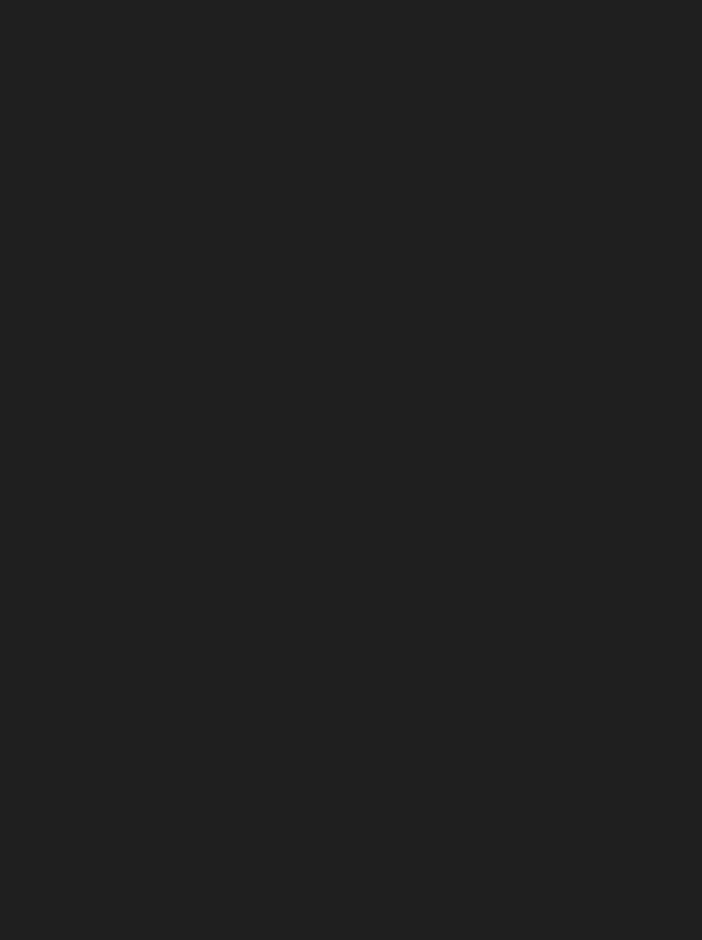
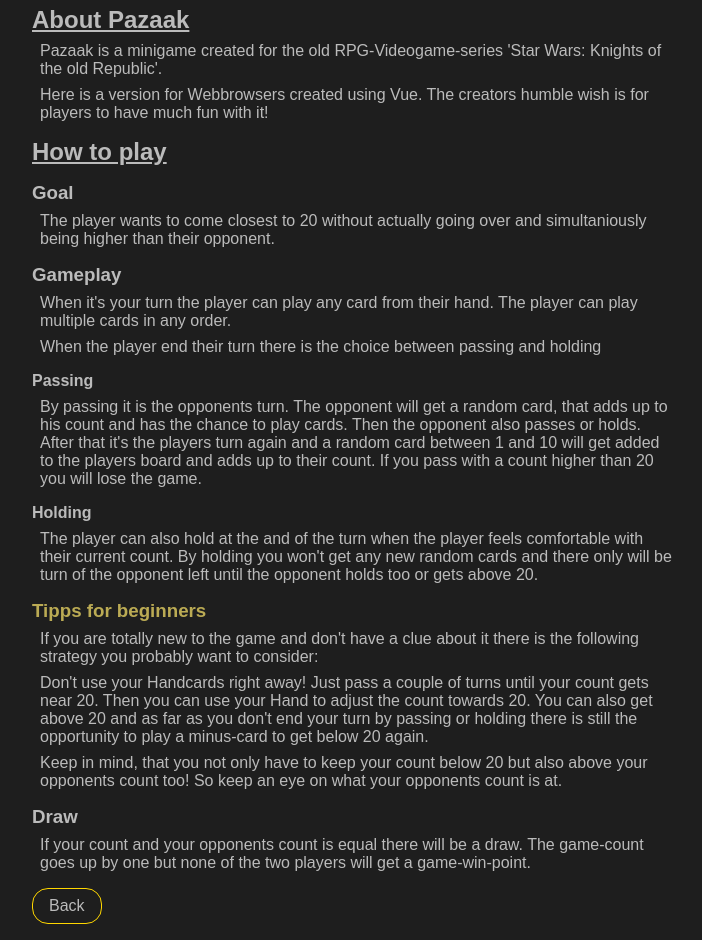
Before and after one commit to eMonk42/pazaak, a Vue app: page /about in a window 1280 px wide. Shown: the part 100-1040 px from the top of the page, without its empty margins (288-990 px from the left). Before the commit the page ends 800 px from the top, so only its background shows below. Built offline with nearby package versions, Linux system fonts and the light colour scheme.

Commit message:
about-page added

```diff
--- a/src/router/index.ts
+++ b/src/router/index.ts
@@ -1,6 +1,7 @@
 import Vue from "vue";
 import VueRouter, { RouteConfig } from "vue-router";
-import Home from "../views/Home.vue";
+import Home from "@/views/Home.vue";
+import About from "@/views/About.vue";
 
 Vue.use(VueRouter);
 
@@ -8,19 +9,19 @@
   {
     path: "/",
     name: "Home",
-    component: Home,
+    component: Home
   },
-  // {
-  //   path: "/playground",
-  //   name: "TransitionPlayground",
-  //   component: TransitionPlayground
-  // }
+  {
+    path: "/about",
+    name: "HowToPLay",
+    component: About
+  }
 ];
 
 const router = new VueRouter({
   mode: "history",
   base: process.env.BASE_URL,
-  routes,
+  routes
 });
 
 export default router;
--- /dev/null
+++ b/src/views/About.vue
@@ -0,0 +1,120 @@
+<template lang="">
+  <div id="about-wrapper">
+    <h1>Welcome! Here are some basic infos about the game</h1>
+    <div class="main-text-wrapper">
+      <h2>About Pazaak</h2>
+      <p>
+        Pazaak is a minigame created for the old RPG-Videogame-series 'Star
+        Wars: Knights of the old Republic'.
+      </p>
+      <p>
+        Here is a version for Webbrowsers created using Vue. The creators humble
+        wish is for players to have much fun with it!
+      </p>
+      <h2>How to play</h2>
+      <h3>Goal</h3>
+      <p>
+        The player wants to come closest to 20 without actually going over and
+        simultaniously being higher than their opponent.
+      </p>
+      <h3>Gameplay</h3>
+      <p>
+        When it's your turn the player can play any card from their hand. The
+        player can play multiple cards in any order.
+      </p>
+      <p>
+        When the player end their turn there is the choice between passing and
+        holding
+      </p>
+      <h4>Passing</h4>
+      <p>
+        By passing it is the opponents turn. The opponent will get a random
+        card, that adds up to his count and has the chance to play cards. Then
+        the opponent also passes or holds. After that it's the players turn
+        again and a random card between 1 and 10 will get added to the players
+        board and adds up to their count. If you pass with a count higher than
+        20 you will lose the game.
+      </p>
+      <h4>Holding</h4>
+      <p>
+        The player can also hold at the and of the turn when the player feels
+        comfortable with their current count. By holding you won't get any new
+        random cards and there only will be turn of the opponent left until the
+        opponent holds too or gets above 20.
+      </p>
+      <h3 id="tipps">Tipps for beginners</h3>
+      <p>
+        If you are totally new to the game and don't have a clue about it there
+        is the following strategy you probably want to consider:
+      </p>
+      <!-- <br /> -->
+      <p>
+        Don't use your Handcards right away! Just pass a couple of turns until
+        your count gets near 20. Then you can use your Hand to adjust the count
+        towards 20. You can also get above 20 and as far as you don't end your
+        turn by passing or holding there is still the opportunity to play a
+        minus-card to get below 20 again.
+      </p>
+      <p>
+        Keep in mind, that you not only have to keep your count below 20 but
+        also above your opponents count too! So keep an eye on what your
+        opponents count is at.
+      </p>
+      <h3>Draw</h3>
+      <p>
+        If your count and your opponents count is equal there will be a draw.
+        The game-count goes up by one but none of the two players will get a
+        game-win-point.
+      </p>
+    </div>
+    <a href="/">Back</a>
+  </div>
+</template>
+<script>
+export default {};
+</script>
+<style scoped lang="scss">
+#about-wrapper {
+  max-width: 50%;
+  margin: 0 auto;
+  h1 {
+    margin-top: 1rem;
+  }
+  a {
+    display: inline-block;
+    margin: 1rem 0;
+    text-decoration: none;
+    color: #bbb;
+    border: 1px solid gold;
+    border-radius: 1rem;
+    padding: 0.5rem 1rem;
+  }
+  a:hover {
+    background-color: #444;
+  }
+  .main-text-wrapper {
+    p {
+      padding-left: 0.5rem;
+      padding-top: 0.5rem;
+    }
+    h2 {
+      padding-top: 1rem;
+      text-decoration: underline;
+    }
+    h3 {
+      padding-top: 1rem;
+    }
+    h4 {
+      padding-top: 1rem;
+    }
+    #tipps {
+      color: rgb(187, 171, 84);
+    }
+  }
+}
+@media (max-width: 1150px) {
+  #about-wrapper {
+    max-width: 80%;
+  }
+}
+</style>
--- a/src/views/Home.vue
+++ b/src/views/Home.vue
@@ -3,7 +3,7 @@
     <h1 class="greeting">Hi, let's play Pazaak!</h1>
     <button id="startGame" v-if="!start" @click="play">Lets go!</button>
     <button v-else @click="play">Stop Match</button>
-    <p class="instructions-link">Learn how to play</p>
+    <p class="instructions-link"><a href="about">Learn how to play</a></p>
     <Board :isPlaying="start" @game-over="play" />
   </div>
 </template>
@@ -37,6 +37,10 @@
   }
   .instructions-link {
     text-align: end;
+    a {
+      text-decoration: none;
+      color: #bbb;
+    }
   }
   button {
     display: block;
```
